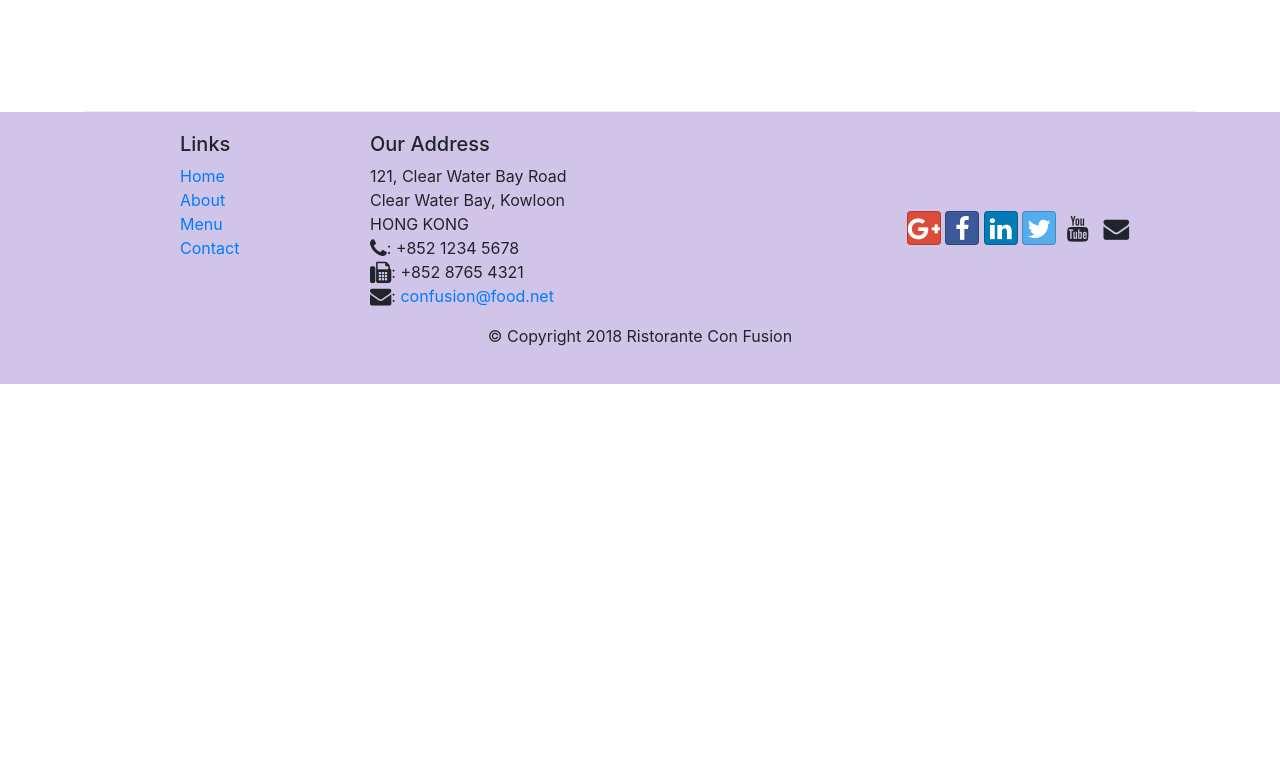
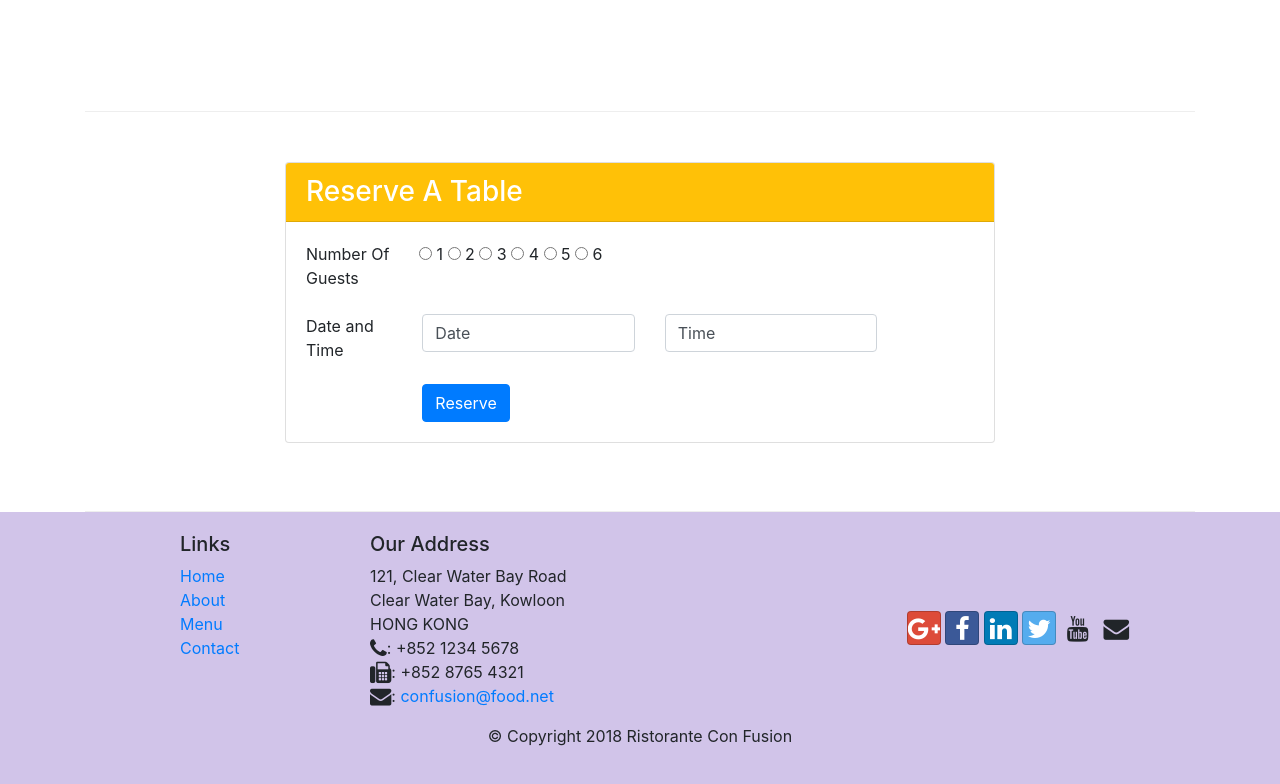
Before and after one commit to TARANJOTS/Confusion-Bootstrap, a website: page index.html in a window 1280 px wide. Shown: the part 1422-2206 px from the top of the page. Before the commit the page ends 1806 px from the top, so only its background shows below. Drawn offline with nearby package versions, Linux system fonts and the light colour scheme.

Commit message:
Assignment 2

```diff
--- a/index.html
+++ b/index.html
@@ -40,8 +40,11 @@
                     <h1>Ristorante con Fusion</h1>
                     <p>We take inspiration from the World's best cuisines, and create a unique fusion experience.Our lipsmacking creations will tickle your culinary senses!</p>
                 </div>
-                <div class="col-12 col-sm align-self-center">
+                <div class="col-12 col-sm-3 align-self-center">
                     <img src="img/logo.png" class="image-fluid">
+                </div>
+                <div class="col-12 col-sm-3 align-self-center">
+                    <a href="#reservationForm"><button type="button" class="btn btn-warning btn-block">Reserve Table</button></a>
                 </div>
             </div>
         </div>
@@ -56,8 +59,8 @@
                 <div class="media">
                     <img class="d-flex mr-3 img-thumbnail align-self-center" src="img/uthappizza.png" alt="uthappizza">
                     <div class="media-body">
-                        <h2 class="mt-0">Uthappizza<span class="badge badge-danger">HOT</span><span class="badge badge-pill bg-secondary">$4.99</span></h2>
-                        <p class="d-none d-sm-block">A unique combination of Indian Uthappam (pancake) and Italian pizza, topped with Cerignola olives, ripe vine cherry tomatoes, Vidalia onion, Guntur chillies and Buffalo Paneer.</p>
+                        <h2 class="mt-0">Uthappizza <span class="badge badge-danger">HOT </span> <span class="badge badge-pill bg-secondary">$4.99</span></h2>
+                        <p class="d-none d-sm-block">A unique combination of Indian Uthappam (pancake) and Italian pizza,topped with Cerignola olives, ripe vine cherry tomatoes, Vidalia onion, Guntur chillies and Buffalo Paneer.</p>
                     </div>
                 </div>
             </div>
@@ -69,8 +72,14 @@
                 <h3>This Month's Promotions</h3>
             </div>
             <div class="col col-sm col-md">
-                <h2>Weekend Grand Buffet</h2>
-                <p class="d-none d-sm-block">Featuring mouthwatering combinations with a choice of five different salads, six enticing appetizers, six main entrees and five choicest desserts. Free flowing bubbly and soft drinks. All for just $19.99 per person </p>
+                <div class="media">
+                    <div class="media-body">
+                        <h2 class="mt-0">Weekend Grand Buffet <span class="badge badge-danger">NEW</span></h2>
+                        <p class="d-none d-sm-block">Featuring mouthwatering combinations with a choice of five different salads, six enticing appetizers, six main entrees and five choicest desserts. Free flowing bubbly and soft drinks. All for just $19.99 per person </p>
+                    </div>
+                    <img class="d-flex ml-3 img-thumbnail align align-self-center" src="img/buffet.png" alt="buffet">
+                </div>
+
             </div>
         </div>
 
@@ -82,13 +91,68 @@
                 <div class="media">
                     <img class="d-flex mr-3 img-thumbnail align-self-center" src="img/alberto.png" alt="alberto">
                     <div class="media-body">
-                        <h2>Alberto Somayya</h2>
+                        <h2 class="mt-0">Alberto Somayya</h2>
                         <h4>Executive Chef</h4>
                         <p class="d-none d-sm-block">Award winning three-star Michelin chef with wide International experience having worked closely with whos-who in the culinary world, he specializes in creating mouthwatering Indo-Italian fusion experiences. </p>
                     </div>
                 </div>
 
             </div>
+        </div>
+
+        <div class="row row-content justify-content-center">
+            <div class="col-12 col-sm-8">
+                <div class="card">
+                    <h3 class="card-header text-white bg-warning ">Reserve A Table</h3>
+                    <div class=" card-body col-12 ">
+                        <form id="reservationForm">
+                            <div class="form-row ">
+                                <label for="numberofguests" class=" col-sm-2 control-label">Number Of Guests</label>
+                                <div class="col-sm-10 ">
+                                    <label class="radio-inline">
+                                        <input type="radio" name="numberofguests" value="option1"> 1
+                                    </label>
+                                    <label class="radio-inline">
+                                        <input type="radio" name="numberofguests" value="option2"> 2
+                                    </label>
+                                    <label class="radio-inline">
+                                        <input type="radio" name="numberofguests" value="option3"> 3
+                                    </label>
+                                    <label class="radio-inline">
+                                        <input type="radio" name="numberofguests" value="option4"> 4
+                                    </label>
+                                    <label class="radio-inline">
+                                        <input type="radio" name="numberofguests" value="option5"> 5
+                                    </label>
+                                    <label class="radio-inline">
+                                        <input type="radio" name="numberofguests" value="option6"> 6
+                                    </label>
+                                </div>
+                            </div>
+
+                            <div class="row mt-3">
+                                <div class="col-12 col-sm-2">Date and Time</div>
+                                <div class="col-10">
+                                    <div class="row">
+                                        <div class="col-5 form-group">
+                                            <input class="form-control" value="Date" placeholder="Date" type="text" onfocus="type='date'" name="rdate" id="rdate">
+                                        </div>
+                                        <div class="col-5 offset-0.5">
+                                            <input class="form-control" value="Time" placeholder="Time" type="text" onfocus="type='time'" name="rtime" id="rtime">
+                                        </div>
+                                    </div>
+                                </div>
+                            </div>
+                            <div class="row mt-3">
+                                <div class ="col-10 offset-2">
+                                    <button type="button" class="btn btn-primary">Reserve</button>
+                                </div>
+                            </div>
+                        </form>
+                    </div>
+                </div>
+            </div>
+
         </div>
     </div>
 
```
